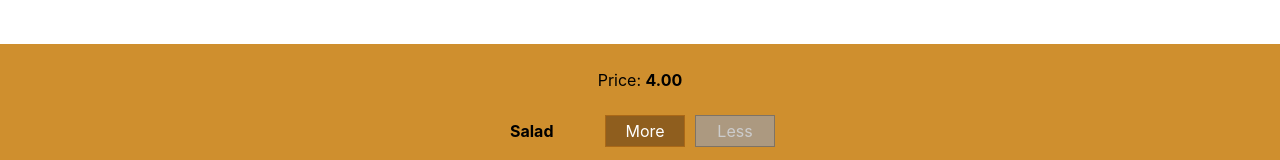
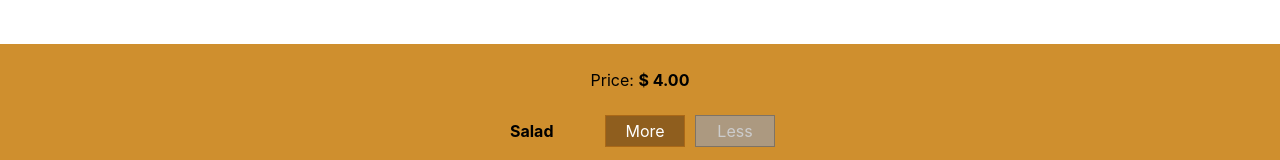
Before and after one commit to zolomohan/burger-builder, a React (Create React App) app: page / in a window 1280 px wide. Shown: the part 256-416 px from the top of the page. Built offline with nearby package versions, Linux system fonts and the light colour scheme.

Commit message:
Add Price to CheckoutSummary & Dollar Sign to BurgerControl Price

```diff
--- a/src/components/BurgerBuilder.js
+++ b/src/components/BurgerBuilder.js
@@ -41,6 +41,7 @@ export default class BurgerBuilder extends Component {
 			<Fragment>
 				{this.state.checkoutSummary && (
 					<CheckoutSummary
+						price={this.state.price}
 						ingredients={this.state.ingredients}
 						toggleCheckoutSummary={this.toggleCheckoutSummary}
 					/>
--- a/src/components/BurgerControl.js
+++ b/src/components/BurgerControl.js
@@ -11,7 +11,7 @@ export default function BugerControl({
 	return (
 		<div className={classes.BurgerControl}>
 			<p>
-				Price: <strong>{price.toFixed(2)}</strong>
+				Price: <strong>$ {price.toFixed(2)}</strong>
 			</p>
 			{Object.keys(ingredients).map((ingredient, i) => (
 				<IngredientControl
--- a/src/components/CheckoutSummary.js
+++ b/src/components/CheckoutSummary.js
@@ -1,7 +1,7 @@
 import React from 'react';
 import Modal from './Modal';
 
-export default function CheckoutSummary({ ingredients, toggleCheckoutSummary }) {
+export default function CheckoutSummary({ price, ingredients, toggleCheckoutSummary }) {
 	const ingredientsKeys = Object.keys(ingredients);
 	return (
 		<Modal>
@@ -14,6 +14,7 @@ export default function CheckoutSummary({ ingredients, toggleCheckoutSummary })
 					</li>
 				))}
 			</ul>
+			<p>Price: $ {price}</p>
 			<p>Continue to Checkout?</p>
 			<button onClick={toggleCheckoutSummary}>Continue</button>
 			<button onClick={toggleCheckoutSummary}>Cancel</button>
```
